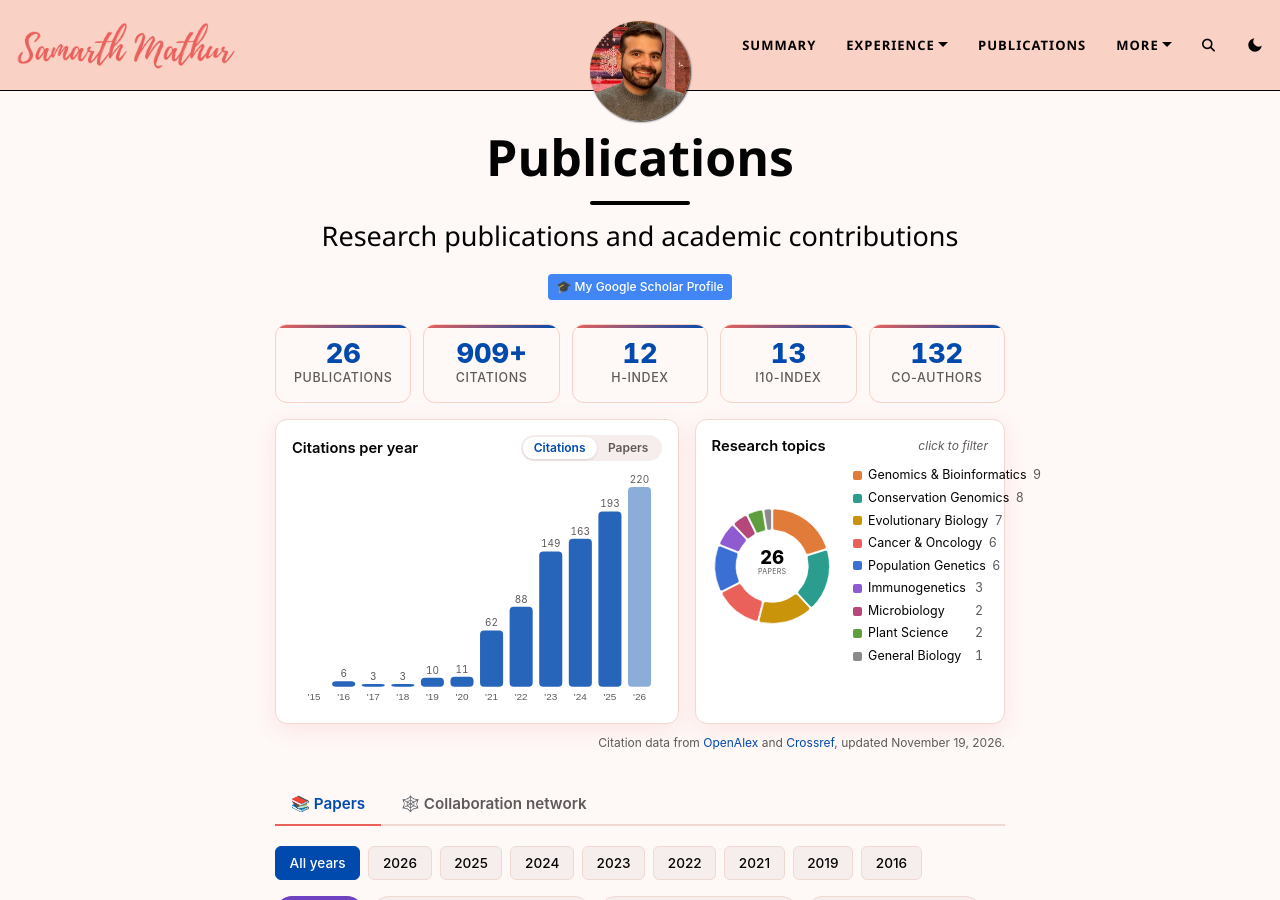
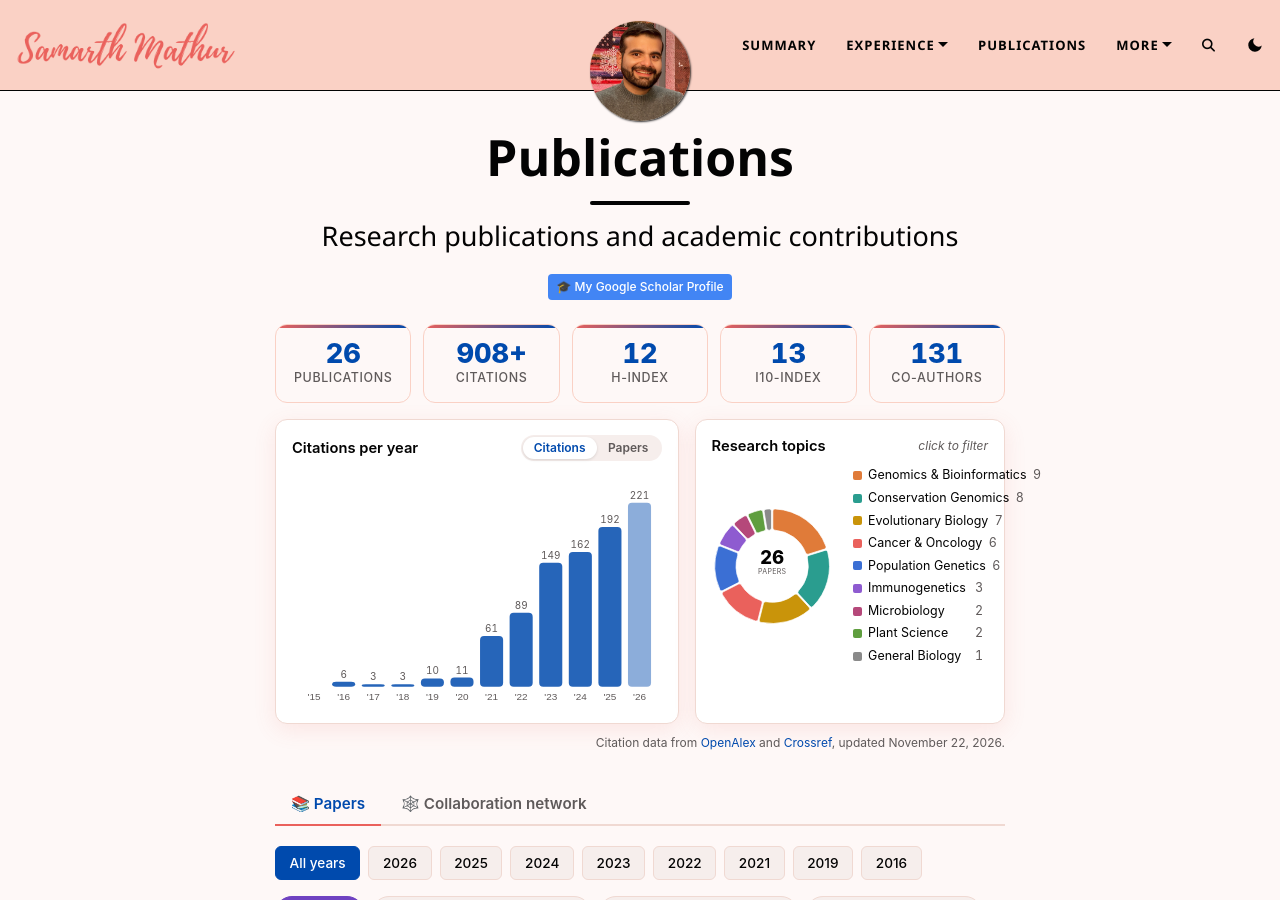
Before and after one commit to samarth8392/samarth8392.github.io, a Jekyll site: the page built from pubs.md, in a window 1280 px wide and 900 px high. Built offline with Jekyll 4.4.1, drawn with Linux system fonts in a browser that asks for light colours; comment, search, counter and statistics services are not loaded; some of the changed text lies outside the part shown.

Commit message:
chore: update publication data from Crossref/OpenAlex

```diff
--- a/_data/metrics.json
+++ b/_data/metrics.json
@@ -1,5 +1,5 @@
 {
-  "citations": 909,
+  "citations": 908,
   "h_index": 12,
   "i10_index": 13,
   "citations_by_year": [
@@ -29,11 +29,11 @@
     },
     {
       "year": 2021,
-      "citations": 62
+      "citations": 61
     },
     {
       "year": 2022,
-      "citations": 88
+      "citations": 89
     },
     {
       "year": 2023,
@@ -41,16 +41,16 @@
     },
     {
       "year": 2024,
-      "citations": 163
+      "citations": 162
     },
     {
       "year": 2025,
-      "citations": 193
+      "citations": 192
     },
     {
       "year": 2026,
-      "citations": 220
+      "citations": 221
     }
   ],
-  "updated": "2026-11-19"
+  "updated": "2026-11-22"
 }
```
Also changed, not shown: _data/publications.json.
